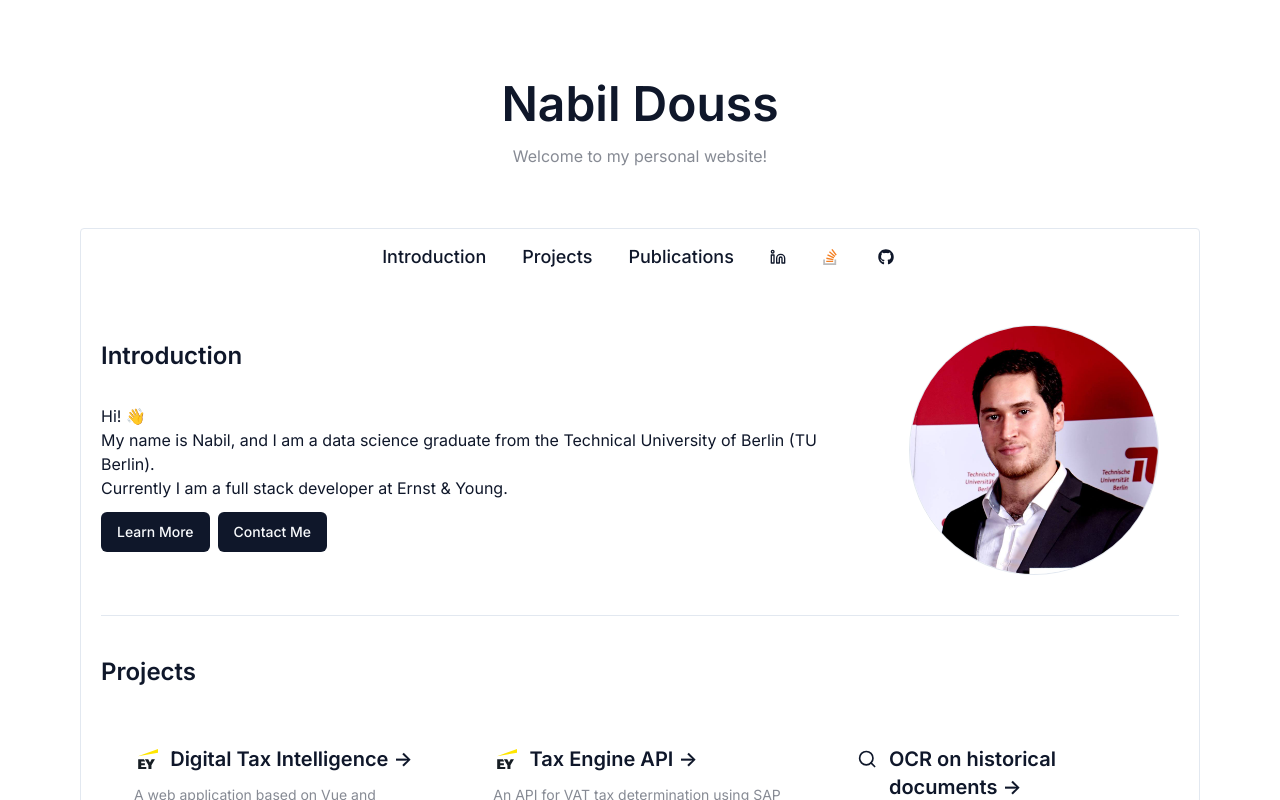
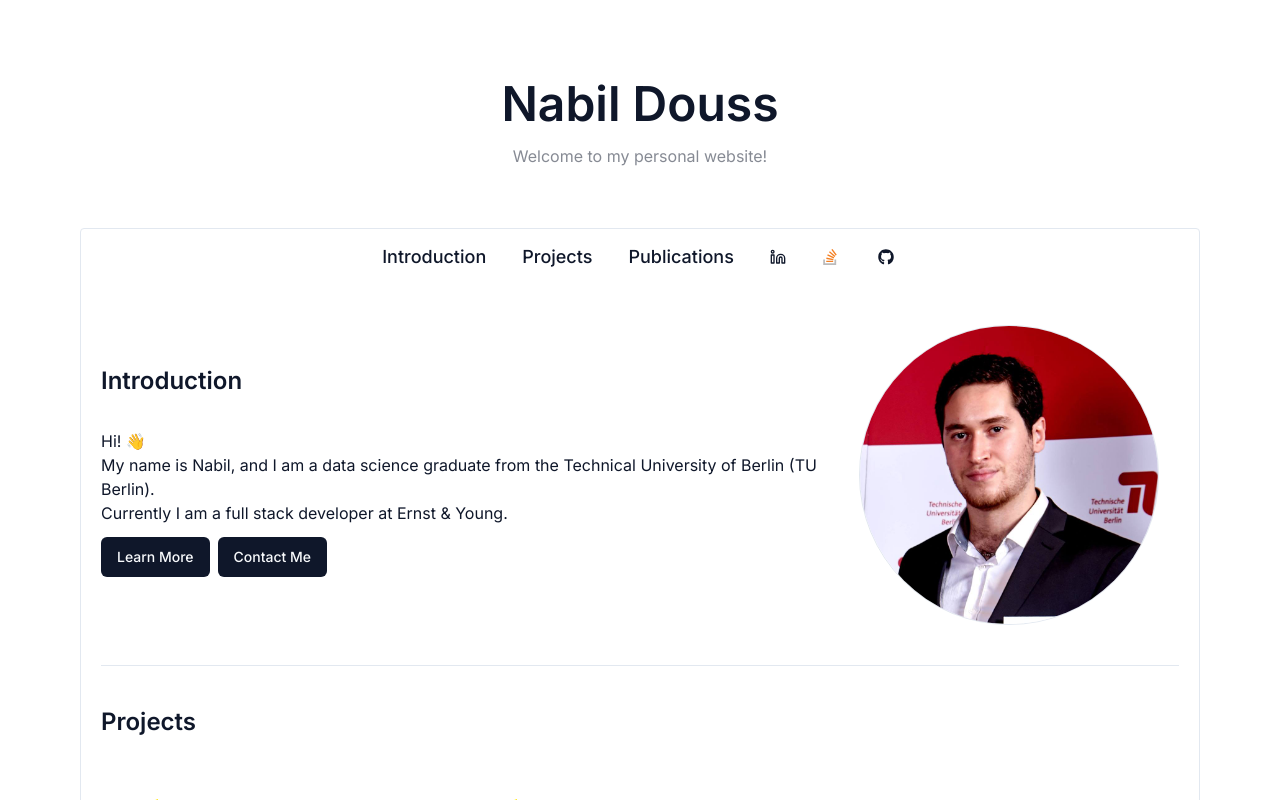
Before and after one commit to nabildouss/nabildouss.github.io, a Next.js app: page / in a window 1280 px wide. Shown: the top 800 px of the page. Built offline with nearby package versions, Linux system fonts and the light colour scheme.

Commit message:
refactor: more style changes

```diff
--- a/app/page.tsx
+++ b/app/page.tsx
@@ -28,7 +28,7 @@ export default function Home() {
                   </Button>
             </div>
           </div>
-          <span className='flex mt-2 justify-center'><Image className="rounded-full border lg:mr-5 "alt="My Photo" width={250} height={250} src="/lebenslauf.jpg"/></span>
+          <span className='flex mt-2 justify-center lg:mr-5'><img className="rounded-full border"alt="My Photo" width="300" height="300" src="/lebenslauf.jpg"/></span>
         </div>
       </section>
       <hr className='mt-10'/>
--- a/components/ui/pdf-renderer.tsx
+++ b/components/ui/pdf-renderer.tsx
@@ -8,7 +8,7 @@ export default function PdfRenderer({
   }) {
   return (
     <div>
-      <h2 className='text-3xl text-center font-semibold mb-8'>{pdfTitle}</h2>
+      <h2 className='text-2xl text-center font-semibold mb-8'>{pdfTitle}</h2>
       <iframe className="min-w-full h-screen" src={pdfFile} />
     </div>
   )
```
